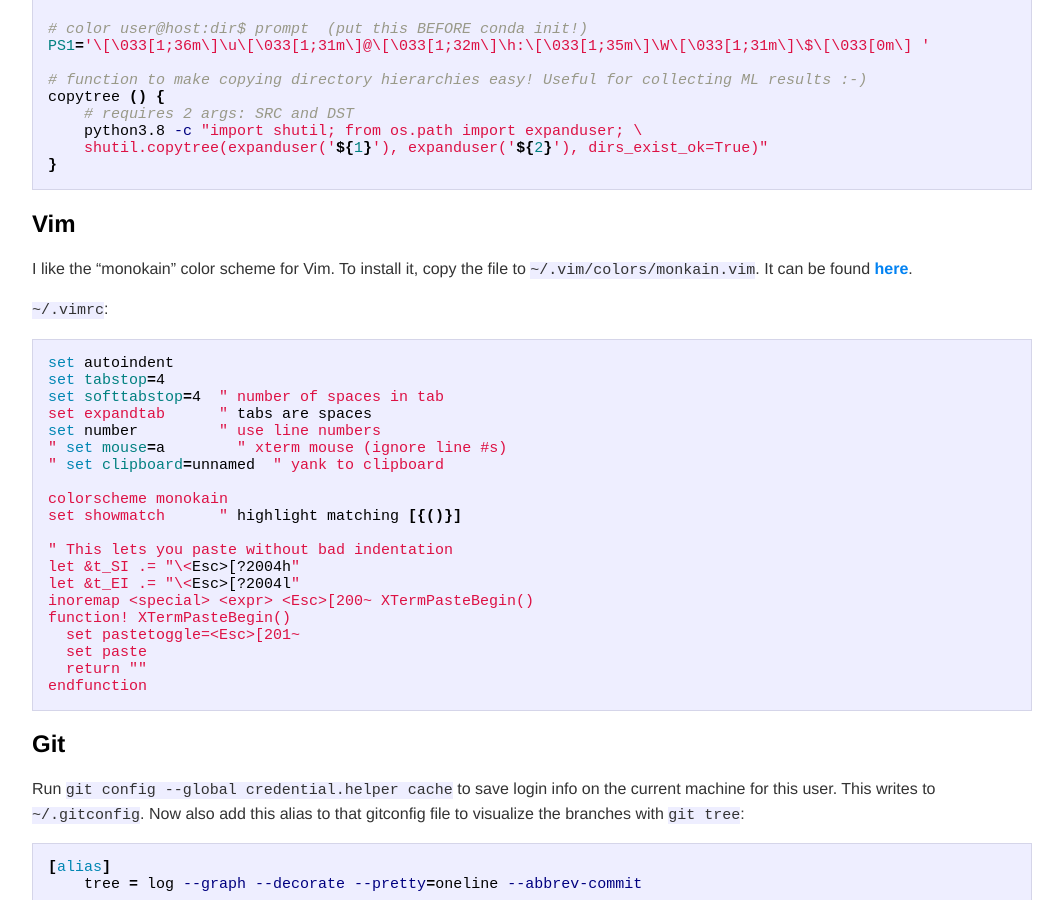
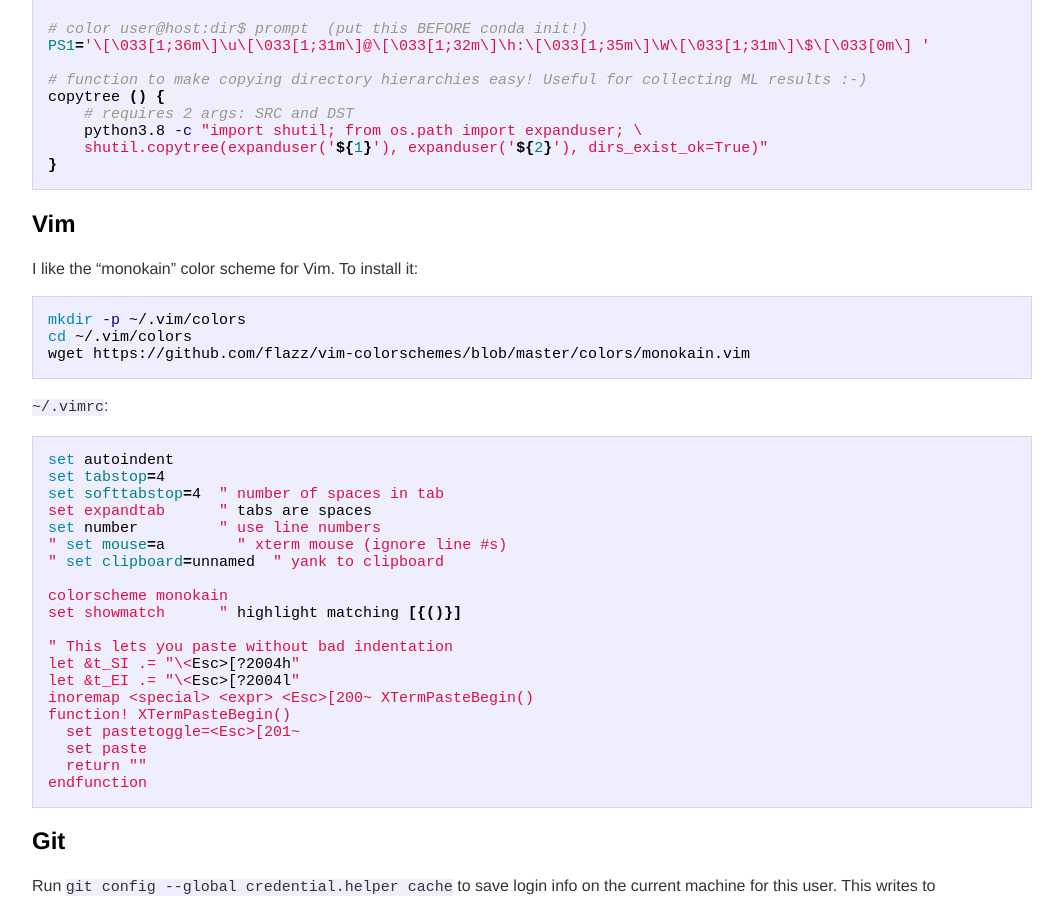
Before and after one commit to kcorder/kcorder.github.io, a Jekyll site: the page built from _posts/2021-01-13-term-configs.md, in a window 1280 px wide and 900 px high, scrolled down 1035 px. Shown: the whole window, without its empty margins (108-1171 px from the left). Built offline with Jekyll 4.4.1, drawn with Linux system fonts in a browser that asks for light colours.

Commit message:
Update 2021-01-13-term-configs.md

````diff
--- a/_posts/2021-01-13-term-configs.md
+++ b/_posts/2021-01-13-term-configs.md
@@ -70,7 +70,12 @@ copytree () {
 
 ## Vim
 
-I like the "monokain" color scheme for Vim. To install it, copy the file to `~/.vim/colors/monkain.vim`. It can be found [here](https://github.com/flazz/vim-colorschemes/blob/master/colors/monokain.vim).
+I like the "monokain" color scheme for Vim. To install it:
+```bash
+mkdir -p ~/.vim/colors
+cd ~/.vim/colors
+wget https://github.com/flazz/vim-colorschemes/blob/master/colors/monokain.vim
+```
 
 `~/.vimrc`:
 
````
